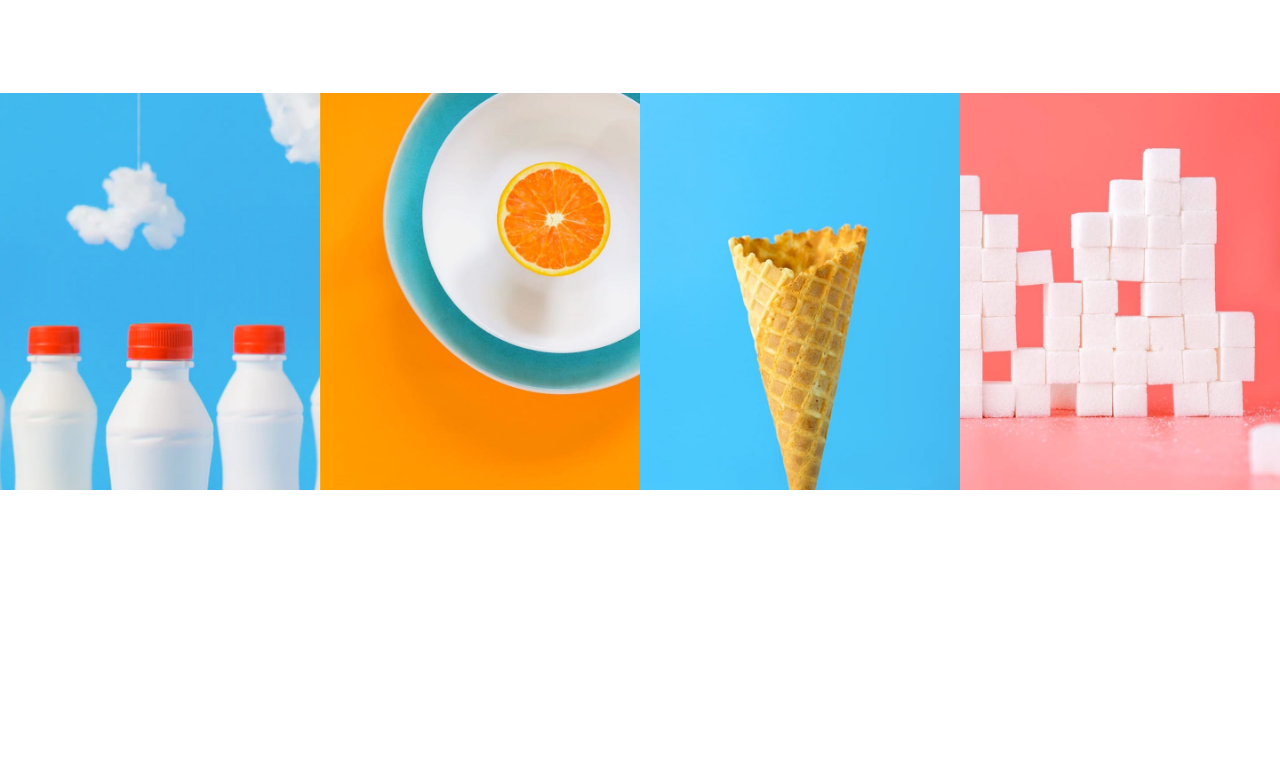
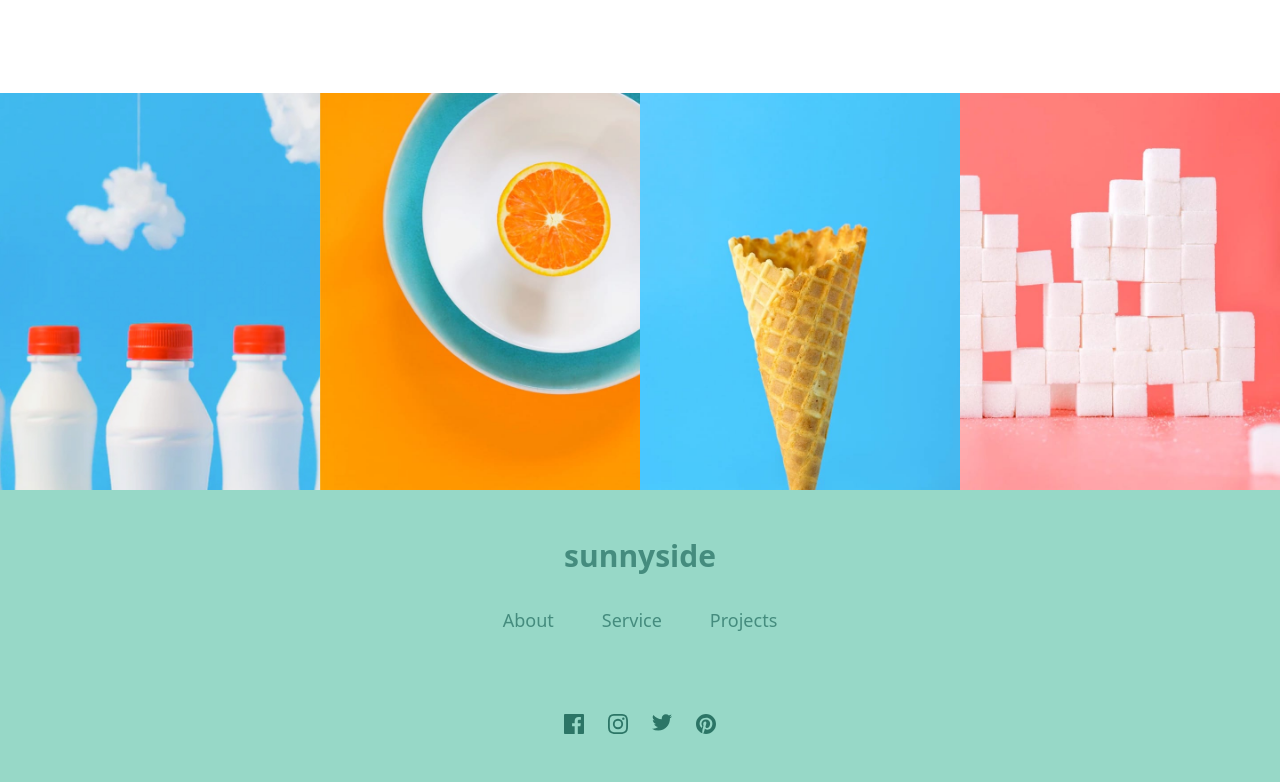
Before and after one commit to SoterRamirez/Sunnyside, a website: page public/index.html in a window 1280 px wide. Shown: the part 3102-3884 px from the top of the page. Before the commit the page ends 3592 px from the top, so only its background shows below. Drawn offline with Linux system fonts and the light colour scheme.

Commit message:
:memo: Agrego Footer

```diff
--- a/public/index.html
+++ b/public/index.html
@@ -12,8 +12,7 @@
     <title>Sunny Side</title>
 </head>
 
-<body>
-    <main class="md:w-[1440px] md:mx-auto container">
+<body class="md:w-[1440px] md:mx-auto container">
     <!-- Naranja -->
     <div class="bg-mobile lg:bg-desktop bg-cover px-6 pt-6 h-[535px] lg:h-[800px] bg-center bg-no-repeat w-full">
         <!--Nav-->
@@ -168,7 +167,31 @@
             <img class="block md:hidden" src="./images/mobile/image-gallery-sugar-cubes.jpg" alt="gallery sugar cubes">
         </picture>
     </section>
-    </main>
+    <!--Footer-->
+    <footer class="bg-footer py-12">
+        <h2 class="text-center text-3xl font-extrabold text-modcyan pb-8">sunnyside</h2>
+        <!--Service footer-->
+        <ul class="text-lg flex justify-center gap-12 text-modcyan pb-20">
+            <a class="hover:text-white" href="">About</a>
+            <a class="hover:text-white" href="">Service</a>
+            <a class="hover:text-white" href="">Projects</a>
+        </ul>
+        <!--Social Media-->
+        <ul class="flex justify-center gap-6">
+            <li>
+                <img class="hover:contrast-0 hover:brightness-200" src="./images/svg/icon-facebook.svg" alt="Facebook">
+            </li>
+            <li>
+                <img class="hover:contrast-0 hover:brightness-200" src="./images/svg/icon-instagram.svg" alt="Instagram">
+            </li>
+            <li>
+                <img class="hover:contrast-0 hover:brightness-200" src="./images/svg/icon-twitter.svg" alt="Twitter">
+            </li>
+            <li>
+                <img class="hover:contrast-0 hover:brightness-200" src="./images/svg/icon-pinterest.svg" alt="Pinterest">
+            </li>
+        </ul>
+    </footer>
 </body>
 
 </html>
--- a/tailwind.config.js
+++ b/tailwind.config.js
@@ -15,6 +15,7 @@ module.exports = {
       greyblue: "hsl(210, 4%, 67%)",
       white: "hsl(0,0%,100%)",
       buttonhover: "hsl(200,99%,71%)",
+      footer: "hsl(164,45%,72%)",
     },
     fontFamily: {
       barlow: ["Barlow", "sans-serif"],
```
Also changed, not shown: public/css/tailwind.css. Lines whose indentation alone changed are shown as unchanged.
